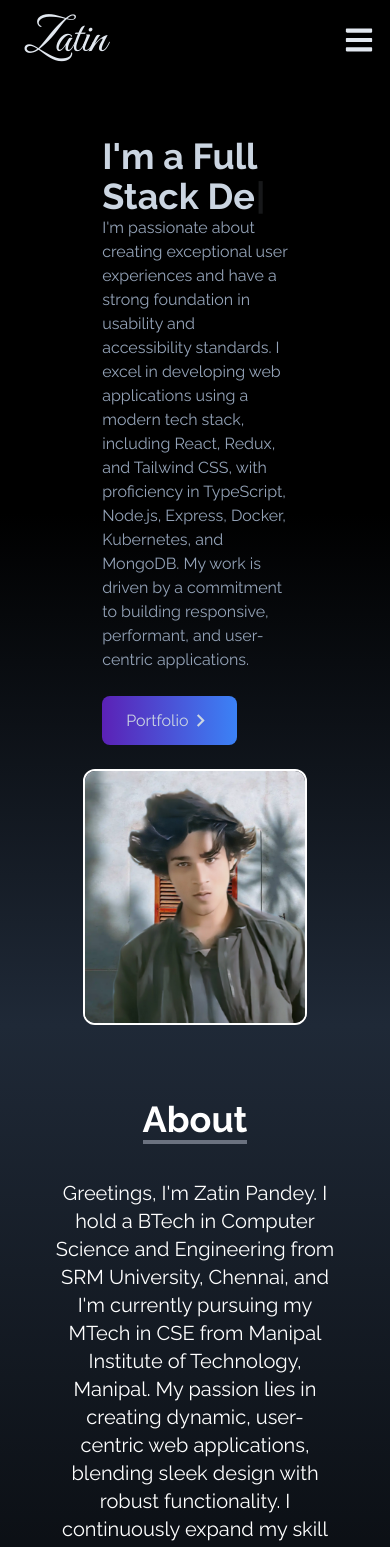
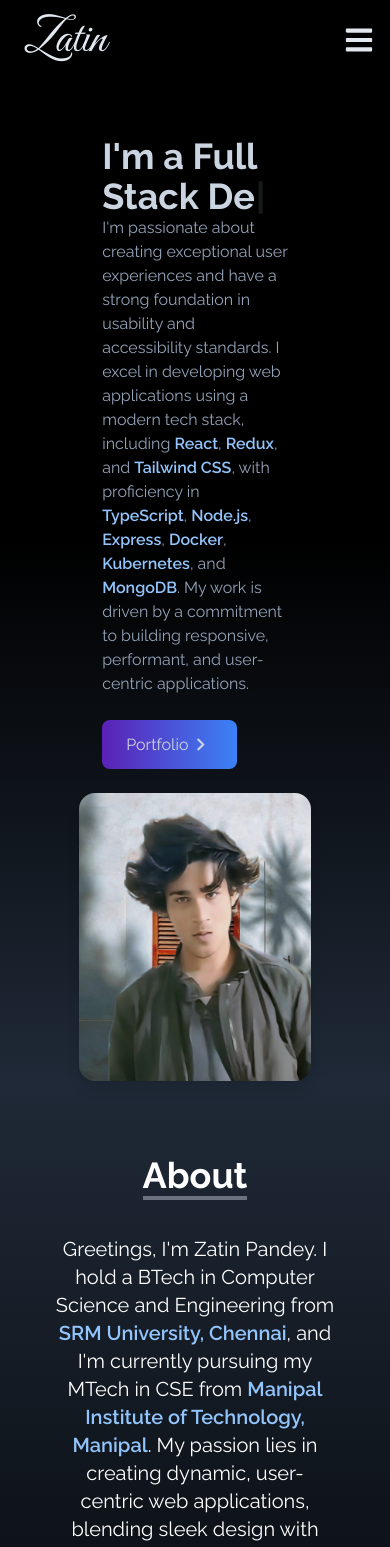
Before and after one commit to MaxPayne8/Portfolio, a React (Create React App) app: page / in a window 390 px wide. Shown: the top 1547 px of the page. Built offline with nearby package versions, Linux system fonts and the light colour scheme.

Commit message:
final_changes

```diff
--- a/src/components/About.js
+++ b/src/components/About.js
@@ -19,15 +19,17 @@ const About = () => {
           </p>
         </div>
 
-        <p
-          className="text-xl pt-10 "
-          data-aos="zoom-in"
-          data-aos-duration="300"
-        >
+        <p className="text-xl pt-10" data-aos="zoom-in" data-aos-duration="300">
           Greetings, I'm Zatin Pandey. I hold a BTech in Computer Science and
-          Engineering from SRM University, Chennai, and I'm currently pursuing
-          my MTech in CSE from Manipal Institute of Technology, Manipal. My
-          passion lies in creating dynamic, user-centric web applications,
+          Engineering from{" "}
+          <span className="font-semibold text-blue-300">
+            SRM University, Chennai
+          </span>
+          , and I'm currently pursuing my MTech in CSE from{" "}
+          <span className="font-semibold text-blue-300">
+            Manipal Institute of Technology, Manipal
+          </span>
+          . My passion lies in creating dynamic, user-centric web applications,
           blending sleek design with robust functionality. I continuously expand
           my skill set by exploring new technologies, and I’m proficient in a
           wide range of tools including React, Redux, Node.js, Docker, and
--- a/src/components/Home.js
+++ b/src/components/Home.js
@@ -38,11 +38,20 @@ const Home = () => {
             I'm passionate about creating exceptional user experiences and have
             a strong foundation in usability and accessibility standards. I
             excel in developing web applications using a modern tech stack,
-            including React, Redux, and Tailwind CSS, with proficiency in
-            TypeScript, Node.js, Express, Docker, Kubernetes, and MongoDB. My
+            including <span className="font-semibold text-blue-300">React</span>
+            , <span className="font-semibold text-blue-300">Redux</span>, and{" "}
+            <span className="font-semibold text-blue-300">Tailwind CSS</span>,
+            with proficiency in{" "}
+            <span className="font-semibold text-blue-300">TypeScript</span>,{" "}
+            <span className="font-semibold text-blue-300">Node.js</span>,{" "}
+            <span className="font-semibold text-blue-300">Express</span>,{" "}
+            <span className="font-semibold text-blue-300">Docker</span>,{" "}
+            <span className="font-semibold text-blue-300">Kubernetes</span>, and{" "}
+            <span className="font-semibold text-blue-300">MongoDB</span>. My
             work is driven by a commitment to building responsive, performant,
             and user-centric applications.
           </p>
+
           <div>
             <Link to={"projects"} smooth duration={500}>
               <button className="flex items-center w-fit px-6 py-3 my-6 md:my-2 bg-gradient-to-r from-violet-800 to-blue-500 rounded-lg group">
@@ -57,12 +66,12 @@ const Home = () => {
 
         <div className="relative group">
           <img
-            className="w-56 h-64  rounded-xl  cursor-pointer border-2 border-white"
+            className="w-64 h-72 md:w-72 md:h-80 rounded-2xl cursor-pointer shadow-lg transition-transform transform hover:scale-105"
             src={heroImg1}
             alt="hero"
           />
-          <label className="absolute bottom-[56px] w-3/4 rounded-e-2xl rounded-b-2xl -right-16 font-medium  bg-blue-700 opacity-0 group-hover:opacity-100 transition-opacity ease-in-out duration-300">
-            Hi😊, Thanks for visting my portfolio, Have a nice day🌻
+          <label className="absolute bottom-40 left-1/2 transform -translate-x-1/2 translate-y-full w-5/6 rounded-lg font-medium text-center text-white bg-blue-600 opacity-0 group-hover:opacity-100 transition-opacity duration-300 ease-in-out shadow-md p-2">
+            Hi 😊, Thanks for visiting my portfolio. Have a nice day 🌻
           </label>
         </div>
       </div>
```
